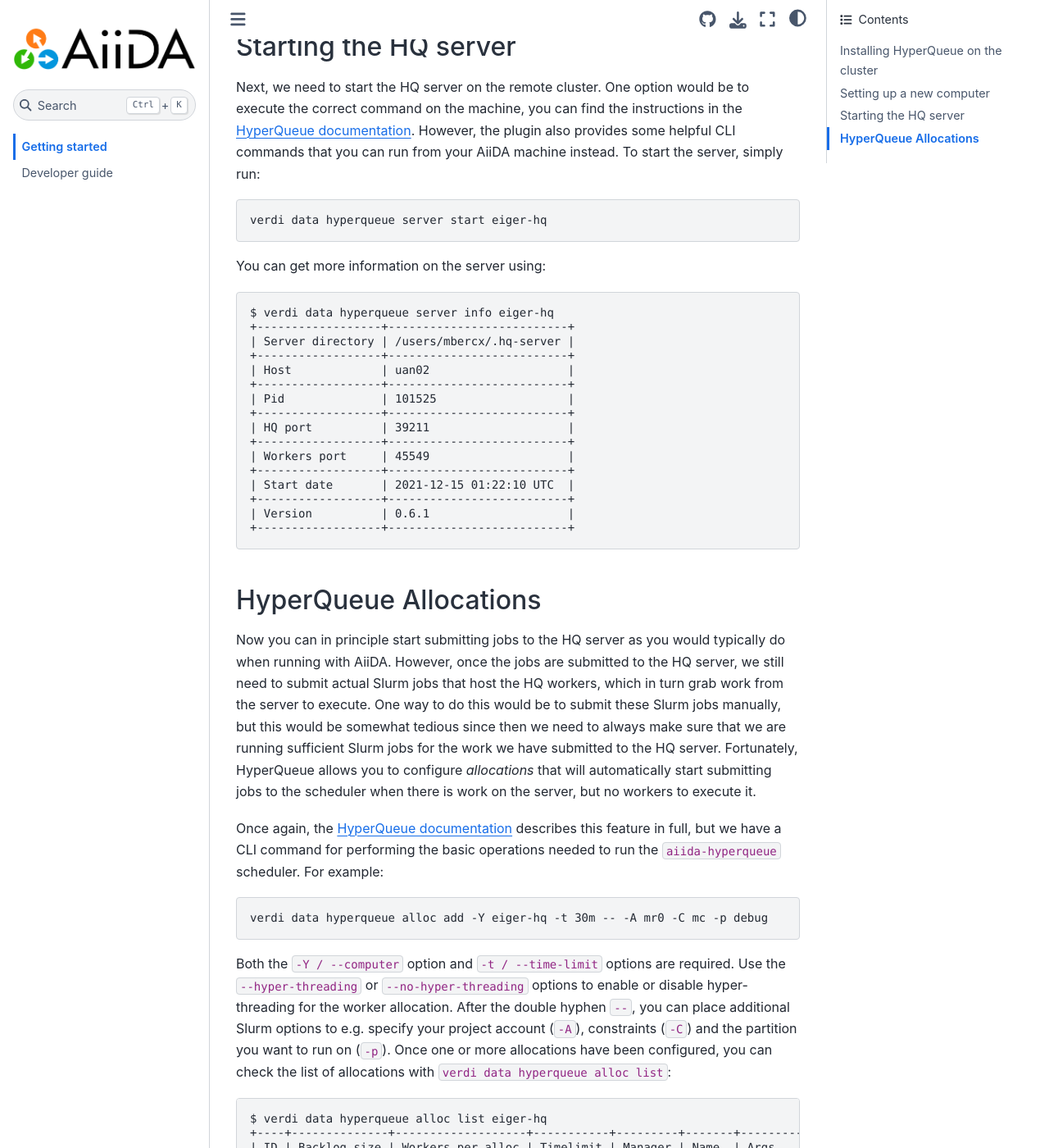
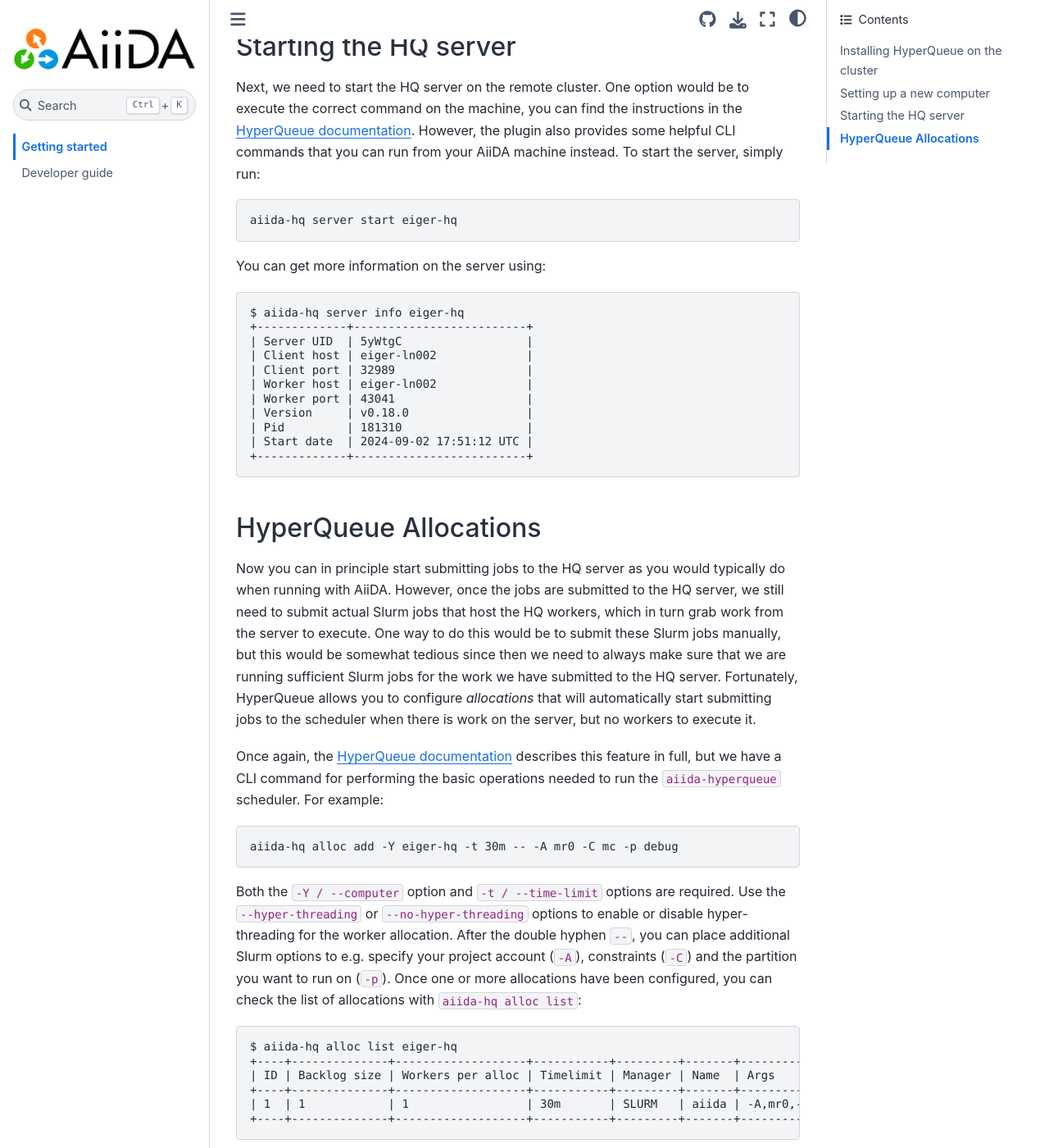
Before and after one commit to aiidateam/aiida-hyperqueue, a Sphinx documentation site: the page built from docs/source/get_started.md, in a window 1280 px wide and 1400 px high, scrolled down 1538 px. Shown: the whole window at 82% size. Built offline with Sphinx 7.4.7 and the Sphinx Book theme 1.1.4, drawn with Linux system fonts in a browser that asks for light colours; some of the changed text lies outside the part shown.

```diff
--- a/docs/source/get_started.md
+++ b/docs/source/get_started.md
@@ -79,7 +79,7 @@
 
 :::{code-block} console
 
-verdi data hyperqueue server start eiger-hq
+aiida-hq server start eiger-hq
 
 :::
 
@@ -87,22 +87,17 @@
 
 :::{code-block} console
 
-$ verdi data hyperqueue server info eiger-hq
-+------------------+--------------------------+
-| Server directory | /users/mbercx/.hq-server |
-+------------------+--------------------------+
-| Host             | uan02                    |
-+------------------+--------------------------+
-| Pid              | 101525                   |
-+------------------+--------------------------+
-| HQ port          | 39211                    |
-+------------------+--------------------------+
-| Workers port     | 45549                    |
-+------------------+--------------------------+
-| Start date       | 2021-12-15 01:22:10 UTC  |
-+------------------+--------------------------+
-| Version          | 0.6.1                    |
-+------------------+--------------------------+
+$ aiida-hq server info eiger-hq
++-------------+-------------------------+
+| Server UID  | 5yWtgC                  |
+| Client host | eiger-ln002             |
+| Client port | 32989                   |
+| Worker host | eiger-ln002             |
+| Worker port | 43041                   |
+| Version     | v0.18.0                 |
+| Pid         | 181310                  |
+| Start date  | 2024-09-02 17:51:12 UTC |
++-------------+-------------------------+
 
 :::
 
@@ -118,18 +113,18 @@
 
 :::{code-block} console
 
-verdi data hyperqueue alloc add -Y eiger-hq -t 30m -- -A mr0 -C mc -p debug
+aiida-hq alloc add -Y eiger-hq -t 30m -- -A mr0 -C mc -p debug
 
 :::
 
 Both the `-Y / --computer` option and `-t / --time-limit` options are required.
 Use the `--hyper-threading` or `--no-hyper-threading` options to enable or disable hyper-threading for the worker allocation.
 After the double hyphen `--`, you can place additional Slurm options to e.g. specify your project account (`-A`), constraints (`-C`) and the partition you want to run on (`-p`).
-Once one or more allocations have been configured, you can check the list of allocations with `verdi data hyperqueue alloc list`:
+Once one or more allocations have been configured, you can check the list of allocations with `aiida-hq alloc list`:
 
 :::{code-block} console
 
-$ verdi data hyperqueue alloc list eiger-hq
+$ aiida-hq alloc list eiger-hq
 +----+--------------+-------------------+-----------+---------+-------+-----------------------+
 | ID | Backlog size | Workers per alloc | Timelimit | Manager | Name  | Args                  |
 +----+--------------+-------------------+-----------+---------+-------+-----------------------+
@@ -138,11 +133,11 @@
 
 :::
 
-Finally, allocations can be removed with verdi data hyperqueue alloc remove:
+Finally, allocations can be removed with aiida-hq alloc remove:
 
 :::{code-block} console
 
-verdi data hyperqueue alloc remove -Y eiger-hq 1
+aiida-hq alloc remove -Y eiger-hq 1
 
 :::
 
```
